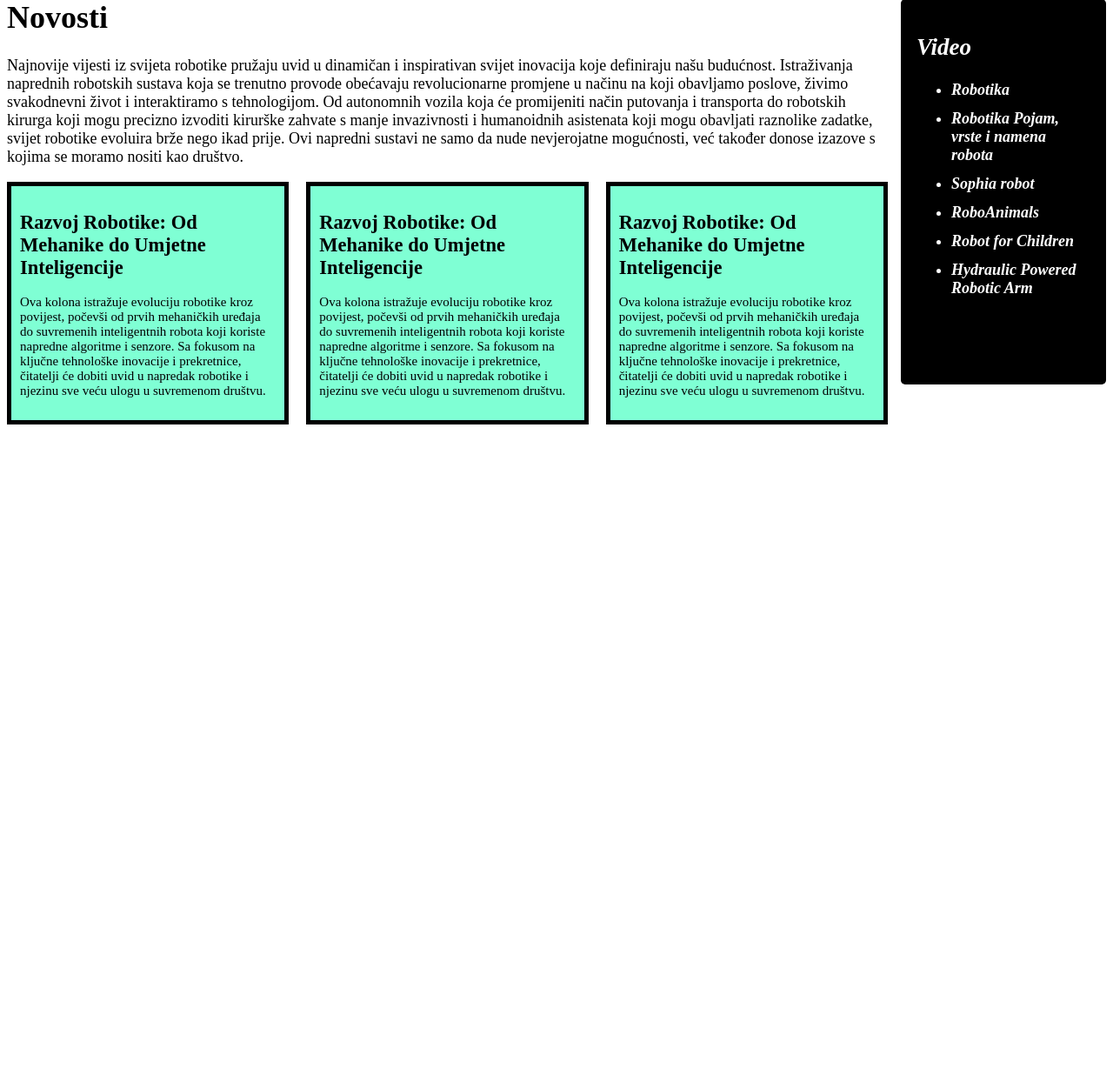
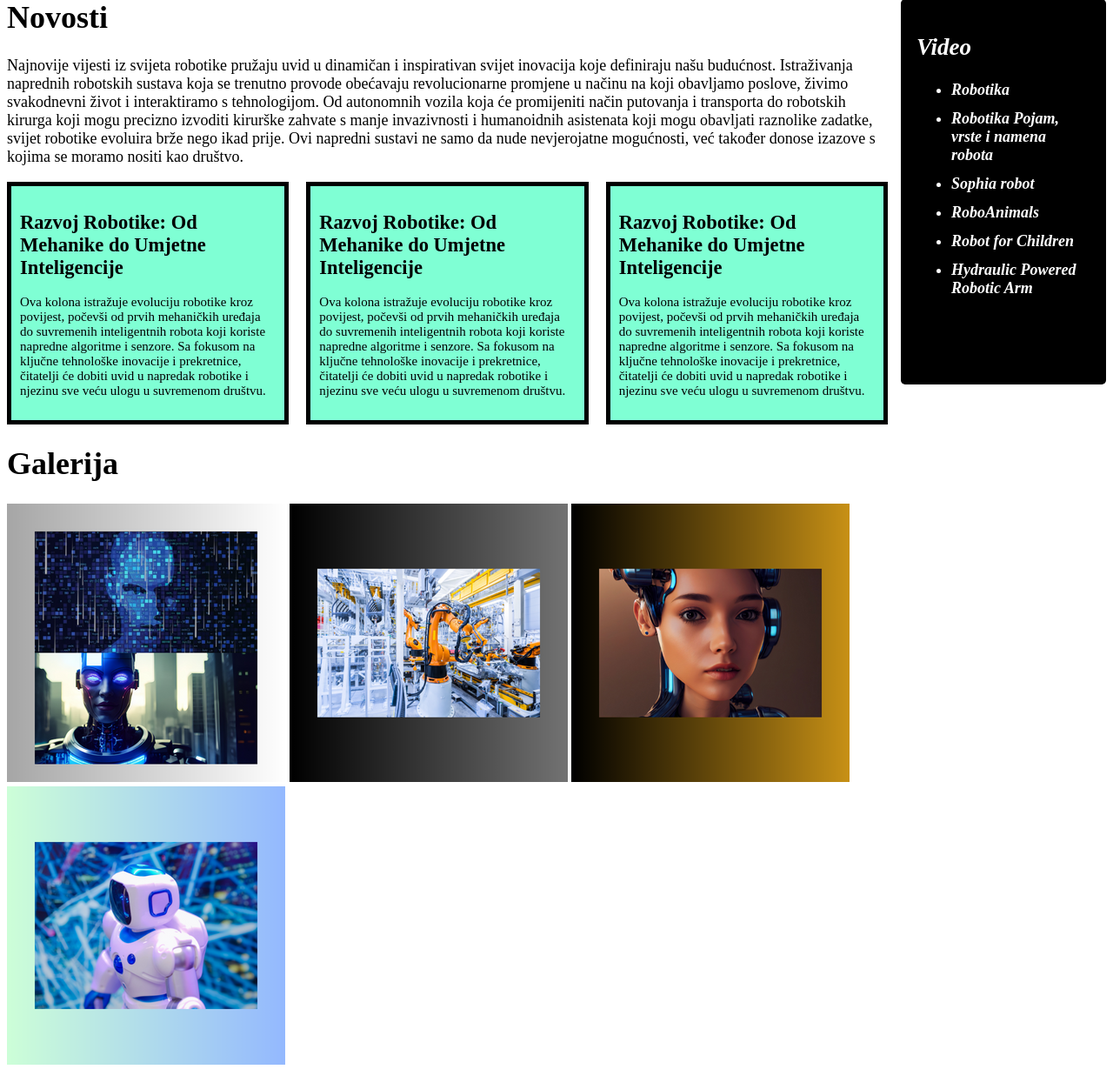
Before and after one commit to Bozidar99/Flask-based-Robotics-Website, a Flask app: page / in a window 1280 px wide. Shown: the part 715-1952 px from the top of the page at 87% size. Before the commit the page ends 1203 px from the top, so only its background shows below. Run offline with Flask 3, Linux system fonts and the light colour scheme.

Commit message:
Vasa poruka commit

```diff
--- a/templates/index.html
+++ b/templates/index.html
@@ -115,7 +115,14 @@
                     </div>
         </div>
 
+        <div class="photos">
+            <h1><strong>Galerija</strong></h1>
+            <img src="static/1.png" alt="Pic1" />
+            <img src="static/2.png" alt="Pic2" />
+            <img src="static/3.png" alt="Pic3" />
+            <img src="static/4.png" alt="Pic4" />
 
+        </div>
 
 
     </main>
```
Also changed, not shown: static/1.png (added), static/2.png (added), static/3.png (added), static/4.png (added).
